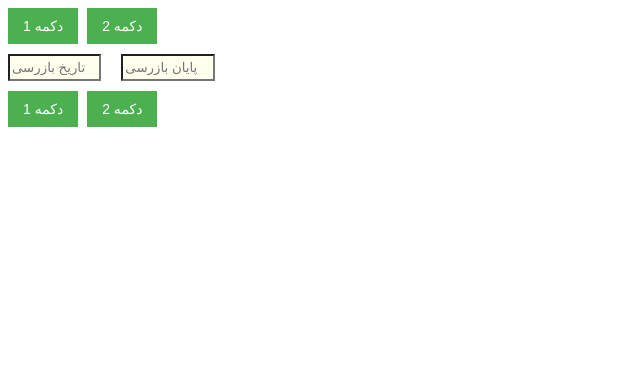
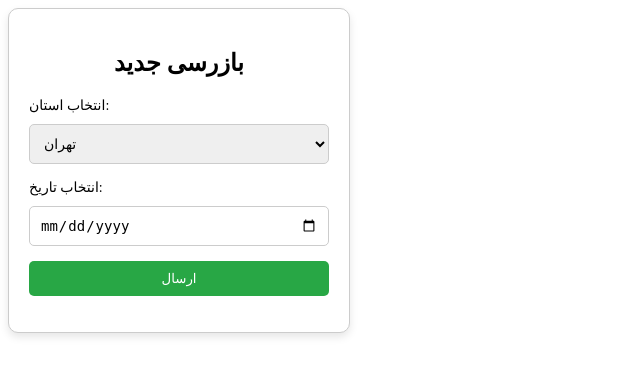
Before and after one commit to ahmadshojaeddin/bzrasnfars, a PHP site: page /setad/php/inspections/addnew.php in a window 1280 px wide. Shown: the top 376 px of the page, without its empty margins (0-640 px from the left). Run offline with PHP 8.4, Linux system fonts and the light colour scheme.

Commit message:
'addnew.php' added to inspections-list

```diff
--- a/setad/php/inspections/addnew.php
+++ b/setad/php/inspections/addnew.php
@@ -1,95 +1,85 @@
 <head>
+    <meta charset="UTF-8">
+    <meta name="viewport" content="width=device-width, initial-scale=1.0">
+    <title>فرم انتخاب استان و تاریخ</title>
+    <style>
 
-    <!-- GPT styles -->
-    <style>
-        table {
-            width: 100%;
-            border-collapse: collapse;
+        .form-container {
+
+            background-color: white;
+            border: 1px solid #ccc;
+            border-radius: 10px;
+            padding: 20px;
+            box-shadow: 0 4px 8px rgba(0, 0, 0, 0.1);
+            width: 300px;
+
         }
 
-        table,
-        th,
-        td {
-            border: 1px solid black;
+        .form-container h2 {
+            text-align: center;
+            margin-bottom: 20px;
         }
 
-        th,
-        td {
-            padding: 8px;
-            text-align: center;
+        label {
+            display: block;
+            margin-bottom: 10px;
+            font-size: 14px;
         }
 
-        th {
-            background-color: #f2f2f2;
+        select,
+        input[type="date"] {
+            width: 100%;
+            padding: 10px;
+            margin-bottom: 15px;
+            border: 1px solid #ccc;
+            border-radius: 5px;
+            font-size: 14px;
         }
 
-        .button-container {
-            margin-bottom: 10px;
+        button {
+            width: 100%;
+            padding: 10px;
+            background-color: #28a745;
+            color: white;
+            border: none;
+            border-radius: 5px;
+            cursor: pointer;
         }
 
-        .button {
-            padding: 10px 15px;
-            margin-right: 5px;
-            background-color: #4CAF50;
-            color: white;
-            border: none;
-            cursor: pointer;
-            font-size: 14px;
+        button:hover {
+            background-color: #218838;
         }
     </style>
-
-    <!-- Jalali Calendar -->
-
-    <script src="lib/jalalidatepicker/jalalidatepicker.min.js"></script>
-    <link rel="stylesheet" href="lib/jalalidatepicker/jalalidatepicker.min.css" />
-
-    <style>
-        .modal {
-            position: fixed;
-            top: 0;
-            bottom: 0;
-            left: 0;
-            right: 0;
-            margin: auto;
-            background: #FFF;
-            box-shadow: 0 0 8px rgba(0, 0, 0, .3);
-            transition: margin-top 0.3s ease, height 0.3s ease;
-            transform: translateZ(0);
-            box-sizing: border-box;
-            z-index: 999;
-            border-radius: 3px;
-            max-width: 600px;
-            display: block;
-            height: 400px;
-            overflow: scroll;
-        }
-    </style>
-
 </head>
 
 
-<div class="button-container">
-    <button class="button">دکمه 1</button>
-    <button class="button">دکمه 2</button>
-</div>
+<div class="row">
 
-<div class="button-container">
+    <div class="col-4">
+    </div>
 
-    <div class="row">
-        <input data-jdp placeholder="تاریخ بازرسی" style="width: 7em; height: 2em; background-color: #ffffee;" />
-        &nbsp; &nbsp;
-        <input placeholder="پایان بازرسی" style="width: 7em; height: 2em; background-color: #ffffee;" />
+    <div class="col-4">
+        <div class="form-container">
+            <h2>بازرسی جدید</h2>
+            <form>
+                <label for="province">انتخاب استان:</label>
+                <select id="province" name="province">
+                    <option value="تهران">تهران</option>
+                    <option value="اصفهان">اصفهان</option>
+                    <option value="فارس">فارس</option>
+                    <option value="خراسان">خراسان</option>
+                    <option value="گیلان">گیلان</option>
+                </select>
+
+                <label for="date">انتخاب تاریخ:</label>
+                <input type="date" id="date" name="date">
+
+                <button type="submit">ارسال</button>
+            </form>
+        </div>
     </div>
-    <script>
-        jalaliDatepicker.startWatch({});
-    </script>
+
+    <div class="col-4">
+    </div>
 
 </div>
-
-<div class="button-container mt-2">
-    <button class="button">دکمه 1</button>
-    <button class="button">دکمه 2</button>
-</div>
-
-<div class="row"></div>
-<div class="row"></div>
```
Also changed, not shown: setad/php/inspections/addnew-backup.php (added, +95 -0 lines), setad/php/inspections/inspections.list.php (+6 -4 lines).
